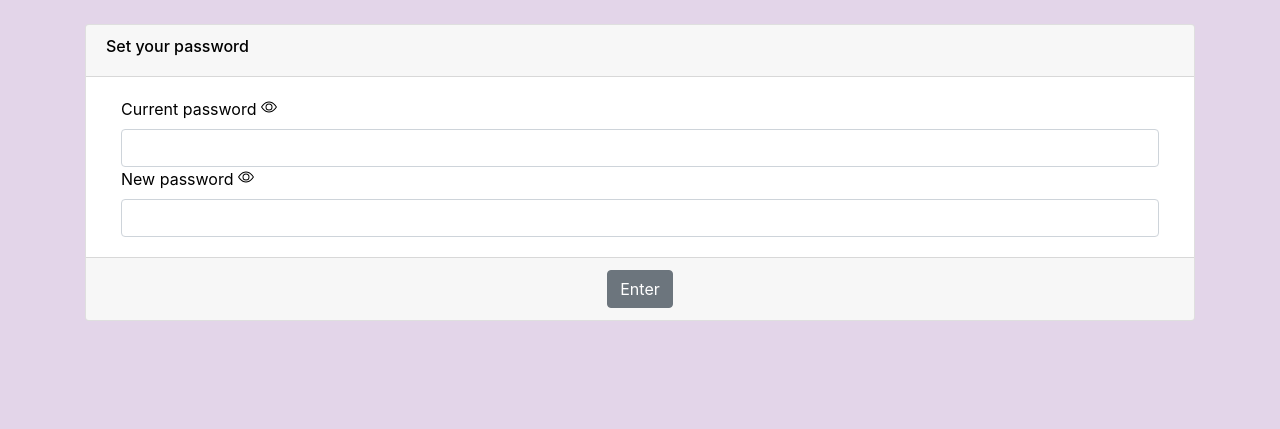
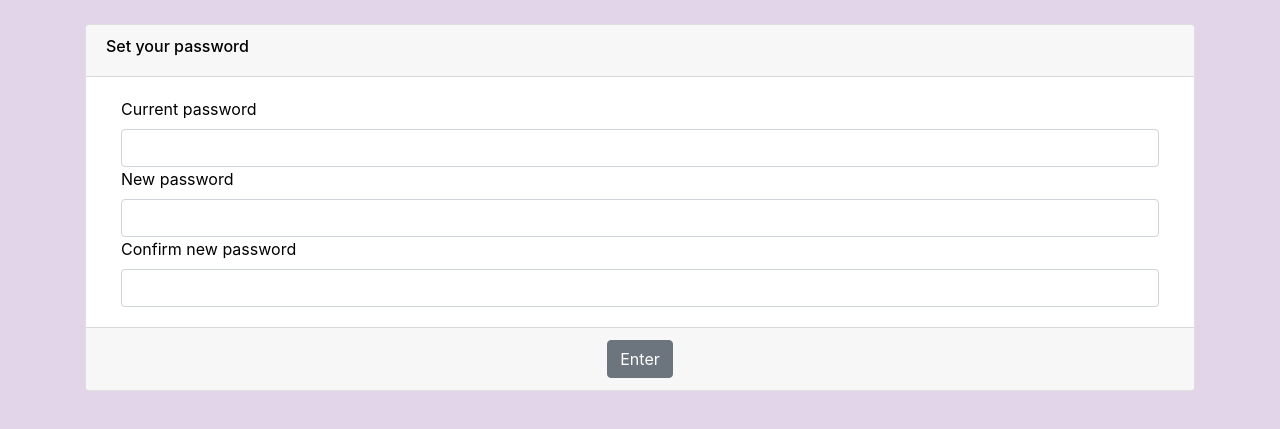
Before and after one commit to Napman10/rep, a Django app: page /BlogApp/setpassword in a window 1280 px wide. Shown: the part 56-485 px from the top of the page. Run offline with Django 3.2, Linux system fonts and the light colour scheme; a user stored in the database is signed in; data comes from the database, SQL or seed files in the repository; some libraries are stand-ins or nearby versions.

Commit message:
смена пароля с подтверждением

```diff
--- a/BlogApp/services.py
+++ b/BlogApp/services.py
@@ -148,8 +148,8 @@ def deleteself(request):
 
 def set_psswrd(request):
     user = request.user
-    if user.check_password(request.POST["current_password"]):
-        user.set_password(request.POST["new_password"])
+    if user.check_password(request.POST["current_password"]) and cmpr_password(request):
+        user.set_password(request.POST["password"])
         user.save()
         login(request, user)
         return redirect('index')
--- a/templates/BlogApp/setpassword.html
+++ b/templates/BlogApp/setpassword.html
@@ -19,19 +19,15 @@
             <div class="container">
                 <div class="password">
                     <label>Current password</label>
-                    <svg class="bi bi-eye" width="1em" height="1em" onclick="return show_hide_password(this);" viewBox="0 0 16 16" fill="currentColor" xmlns="http://www.w3.org/2000/svg">
-                      <path fill-rule="evenodd" d="M16 8s-3-5.5-8-5.5S0 8 0 8s3 5.5 8 5.5S16 8 16 8zM1.173 8a13.134 13.134 0 001.66 2.043C4.12 11.332 5.88 12.5 8 12.5c2.12 0 3.879-1.168 5.168-2.457A13.134 13.134 0 0014.828 8a13.133 13.133 0 00-1.66-2.043C11.879 4.668 10.119 3.5 8 3.5c-2.12 0-3.879 1.168-5.168 2.457A13.133 13.133 0 001.172 8z" clip-rule="evenodd"/>
-                      <path fill-rule="evenodd" d="M8 5.5a2.5 2.5 0 100 5 2.5 2.5 0 000-5zM4.5 8a3.5 3.5 0 117 0 3.5 3.5 0 01-7 0z" clip-rule="evenodd"/>
-                    </svg>
                     <input type="password" id="password-input" class="form-control" name="current_password">
                 </div>
                 <div class="password">
                     <label>New password</label>
-                    <svg class="bi bi-eye" width="1em" height="1em" onclick="return show_hide_password(this);" viewBox="0 0 16 16" fill="currentColor" xmlns="http://www.w3.org/2000/svg">
-                      <path fill-rule="evenodd" d="M16 8s-3-5.5-8-5.5S0 8 0 8s3 5.5 8 5.5S16 8 16 8zM1.173 8a13.134 13.134 0 001.66 2.043C4.12 11.332 5.88 12.5 8 12.5c2.12 0 3.879-1.168 5.168-2.457A13.134 13.134 0 0014.828 8a13.133 13.133 0 00-1.66-2.043C11.879 4.668 10.119 3.5 8 3.5c-2.12 0-3.879 1.168-5.168 2.457A13.133 13.133 0 001.172 8z" clip-rule="evenodd"/>
-                      <path fill-rule="evenodd" d="M8 5.5a2.5 2.5 0 100 5 2.5 2.5 0 000-5zM4.5 8a3.5 3.5 0 117 0 3.5 3.5 0 01-7 0z" clip-rule="evenodd"/>
-                    </svg>
-                    <input type="password" id="password-input" class="form-control" name="new_password">
+                    <input type="password" id="password-input" class="form-control" name="password">
+                </div>
+                <div class="password">
+                    <label>Confirm new password</label>
+                    <input type="password" id="password-input" class="form-control" name="confirm_password">
                 </div>
             </div>
         </div>
```
